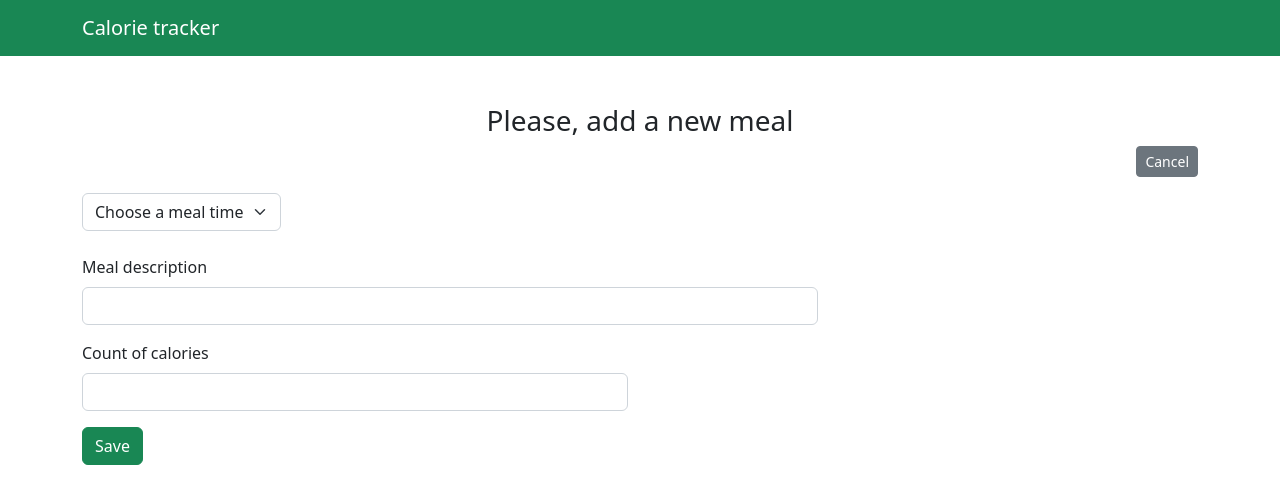
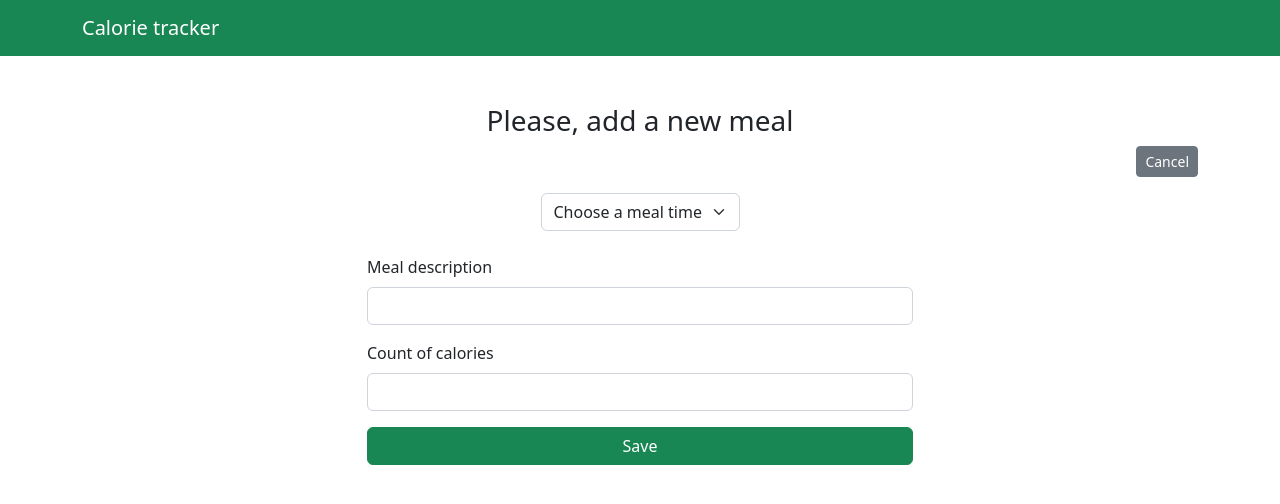
Before and after one commit to emmarrat/calories-tracker, a React (Create React App) app: page /add-new-meal in a window 1280 px wide. Shown: the top 504 px of the page. Built offline with nearby package versions, Linux system fonts and the light colour scheme.

Commit message:
fix: displaying of form

```diff
--- a/src/components/FormCalories/FormCalories.tsx
+++ b/src/components/FormCalories/FormCalories.tsx
@@ -41,9 +41,8 @@ const FormCalories: React.FC<Props> = ({onSubmit, loading, editingMeal}) => {
         <button onClick={() => navigate('/')} className="btn btn-sm btn-secondary">Cancel</button>
       </div>
       <form className="mt-3" onSubmit={submitForm}>
-        <div className="row">
-
-          <div className="col-12 col-md-8 form-group mb-3">
+        <div className="row d-flex flex-column align-items-center">
+          <div className="col-12 col-md-8 form-group mb-3 d-flex flex-column align-items-center">
             <label className="form-label">
               <select
                 className="form-select"
@@ -61,7 +60,7 @@ const FormCalories: React.FC<Props> = ({onSubmit, loading, editingMeal}) => {
               </select>
             </label>
           </div>
-          <div className="col-12 col-md-8  form-group mb-3">
+          <div className="col-12 col-md-6  form-group mb-3">
             <label className="form-label">Meal description</label>
             <input
               disabled={loading}
@@ -85,13 +84,14 @@ const FormCalories: React.FC<Props> = ({onSubmit, loading, editingMeal}) => {
               required
             />
           </div>
+          <div className="form-group mt-3 col-6">
+            <button disabled={loading} className="btn btn-success w-100">
+              {loading && <ButtonSpinner/>}
+              {editingMeal ? 'Update' : 'Save'}
+            </button>
+          </div>
         </div>
-        <div className="form-group mt-3">
-          <button disabled={loading} className="btn btn-success">
-            {loading && <ButtonSpinner/>}
-            {editingMeal ? 'Update' : 'Save'}
-          </button>
-        </div>
+
       </form>
     </>
   );
```
